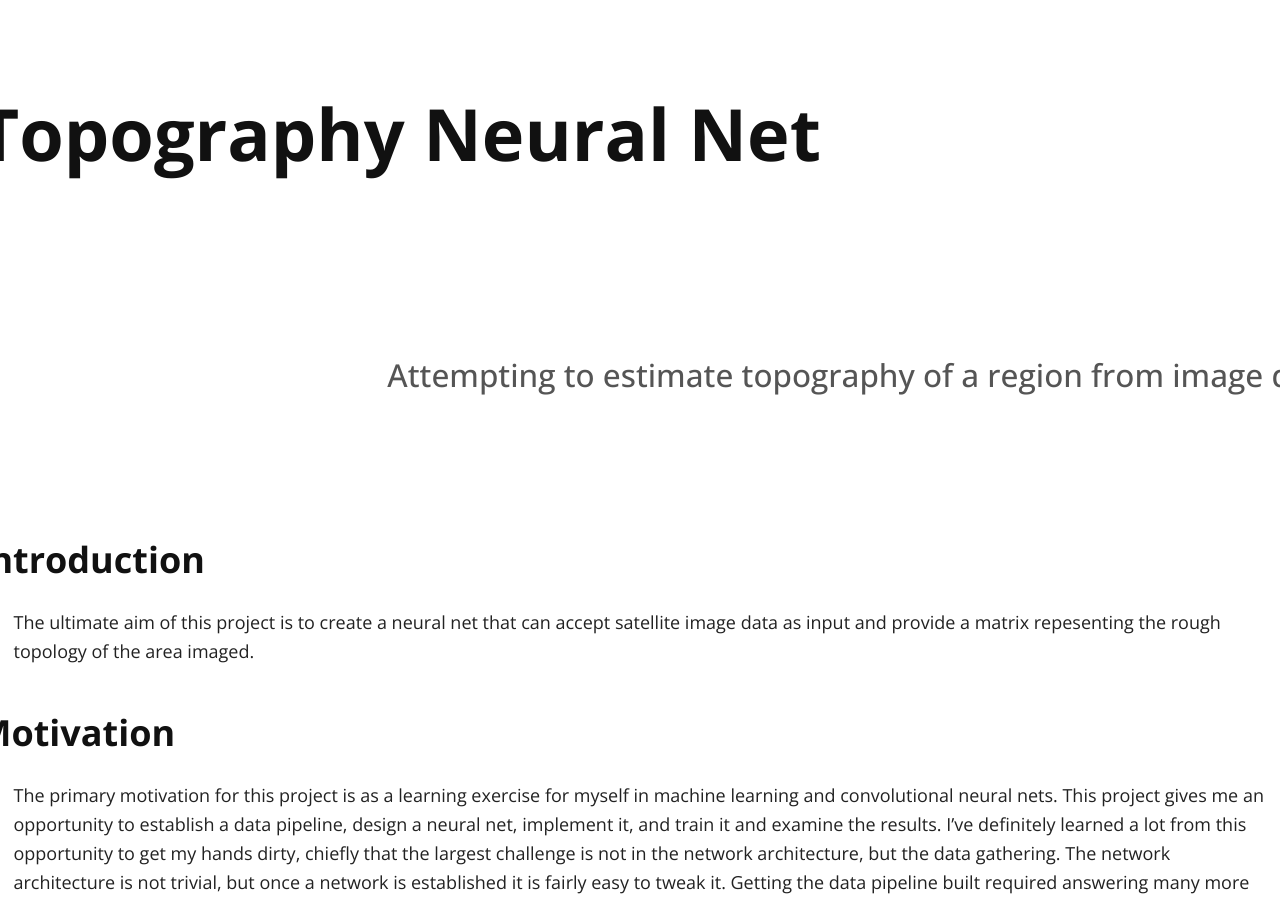
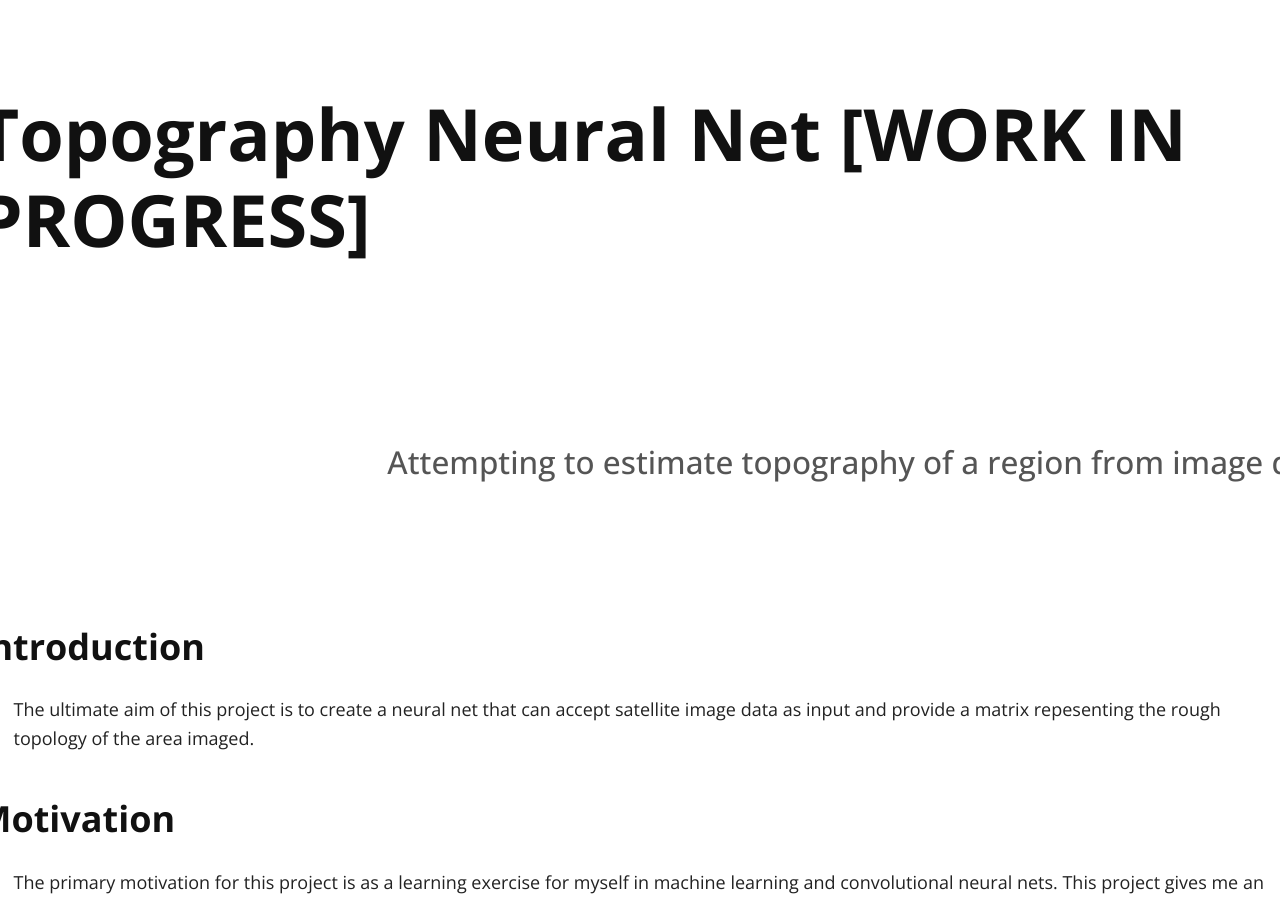
Before and after one commit to nbelakovski/topography_neural_net, a Jekyll site: the page built from docs/index.md, in a window 1280 px wide and 900 px high. Built offline with Jekyll 4.4.1, drawn with Linux system fonts in a browser that asks for light colours; our own code applies the rules of GitHub Pages for plain Markdown files.

Commit message:
gh pages fix 766

```diff
--- a/docs/_config.yml
+++ b/docs/_config.yml
@@ -1,9 +1,9 @@
 # Site settings
-title: Topography Neural Net
-tag_text: Topography Neural Net
+title: Topography Neural Net [WORK IN PROGRESS]
+tag_text: Topography Neural Net [WORK IN PROGRESS]
 description: A responsive template for publishing single-page websites, articles that are easy on the eyes
 url: "https://nbelakovski.github.io/topography_neural_net/"
-baseurl: "/docs"
+baseurl: ""
 
 font-awesome-include: false # make this false if you don't need font-awesome
 
--- a/docs/_layouts/default.html
+++ b/docs/_layouts/default.html
@@ -6,13 +6,13 @@
   <meta name="description" content="{{ site.description }}">
   <meta name="viewport" content="width=device-width, initial-scale=1.0">
   <title>{{ site.title }}</title>
-  <link rel="stylesheet" href="{{ site.baseurl }}/css/normalize.css">
-  <link rel="stylesheet" href="{{ site.baseurl }}/css/solo.css">
-  <link rel="stylesheet" href="{{ site.baseurl }}/css/syntax.css">
+  <link rel="stylesheet" href="{{ site.baseurl }}css/normalize.css">
+  <link rel="stylesheet" href="{{ site.baseurl }}css/solo.css">
+  <link rel="stylesheet" href="{{ site.baseurl }}css/syntax.css">
   {% if site.font-awesome-include %}<link rel="stylesheet" href="https://maxcdn.bootstrapcdn.com/font-awesome/4.5.0/css/font-awesome.min.css">{% endif %}
-  <link rel="stylesheet" href="{{ site.baseurl }}/css/rrssb.css">
+  <link rel="stylesheet" href="{{ site.baseurl }}css/rrssb.css">
 
-  <script src="{{ site.baseurl }}/scripts/jquery.js"></script>
+  <script src="{{ site.baseurl }}scripts/jquery.js"></script>
   <link rel="canonical" href="{{ site.url }}" />
 </head>
 <body>
@@ -22,6 +22,6 @@
     {{ content }}
     </div>
   </article>
-<script src="{{ site.baseurl }}/scripts/rrssb.min.js"></script>
+<script src="{{ site.baseurl }}scripts/rrssb.min.js"></script>
 </body>
 </html>
--- a/docs/index.md
+++ b/docs/index.md
@@ -33,8 +33,8 @@
 topography data as taken from a LIDAR scan (heavily subsampled), and on the right is the output of the neural net applied to the image
 on the left (current image is from partial training). The image on the left is not in the training set.
 {% raw %}
-<iframe width="1100" height="1100" align="right" src="/docs/plots.html" frameborder="0"></iframe>
-<br><br><br><br><br><br><br><br><br><br><img width="450" height="475" align="left" src="/docs/cropped.jpg">
+<iframe width="1100" height="1100" align="right" src="plots.html" frameborder="0"></iframe>
+<br><br><br><br><br><br><br><br><br><br><img width="450" height="475" align="left" src="cropped.jpg">
 {% endraw %}
 
 ### Data source
```
Also changed, not shown: 1 other file.
